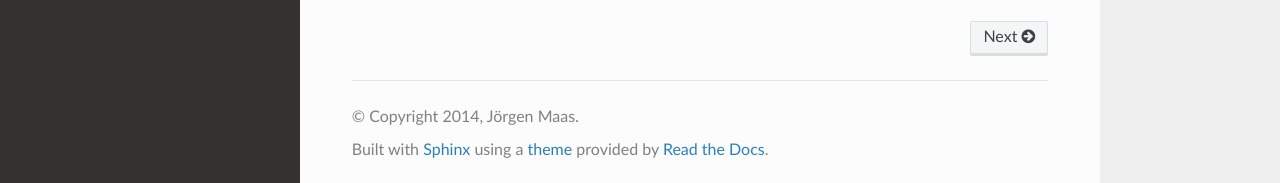
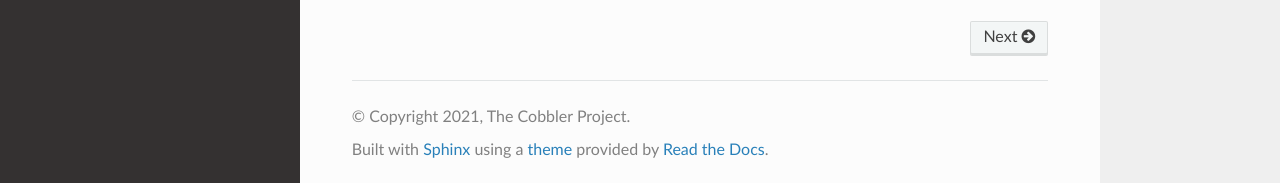
Before and after one commit to cobbler/koan, a Sphinx documentation site: the page built from docs/index.rst, in a window 1280 px wide and 900 px high, scrolled down 837 px. Shown: the part 714-897 px from the top of the window. Built offline with Sphinx 7.4.7 and the Read the Docs theme 2.0.0, drawn with Linux system fonts in a browser that asks for light colours.

```diff
--- a/docs/conf.py
+++ b/docs/conf.py
@@ -20,13 +20,13 @@ sys.path.insert(0, os.path.abspath('..'))
 # -- Project configuration -----------------------------------------------------
 
 project = 'Koan'
-copyright = '2014, Jörgen Maas'
-author = 'Jörgen Maas'
+copyright = '2021, The Cobbler Project'
+author = 'The Cobbler Project'
 
 # The short X.Y version
 version = '3.0'
 # The full version, including alpha/beta/rc tags
-release = '3.0.1'
+release = '3.0.2'
 
 
 # -- General configuration ---------------------------------------------------
--- a/setup.py
+++ b/setup.py
@@ -15,7 +15,7 @@ along with zenossctl. If not, see <http://www.gnu.org/licenses/>.
 
 from setuptools import setup
 
-VERSION = "3.0.1"
+VERSION = "3.0.2"
 
 setup(
     name='koan',
```
Also changed, not shown: 1 other file.
